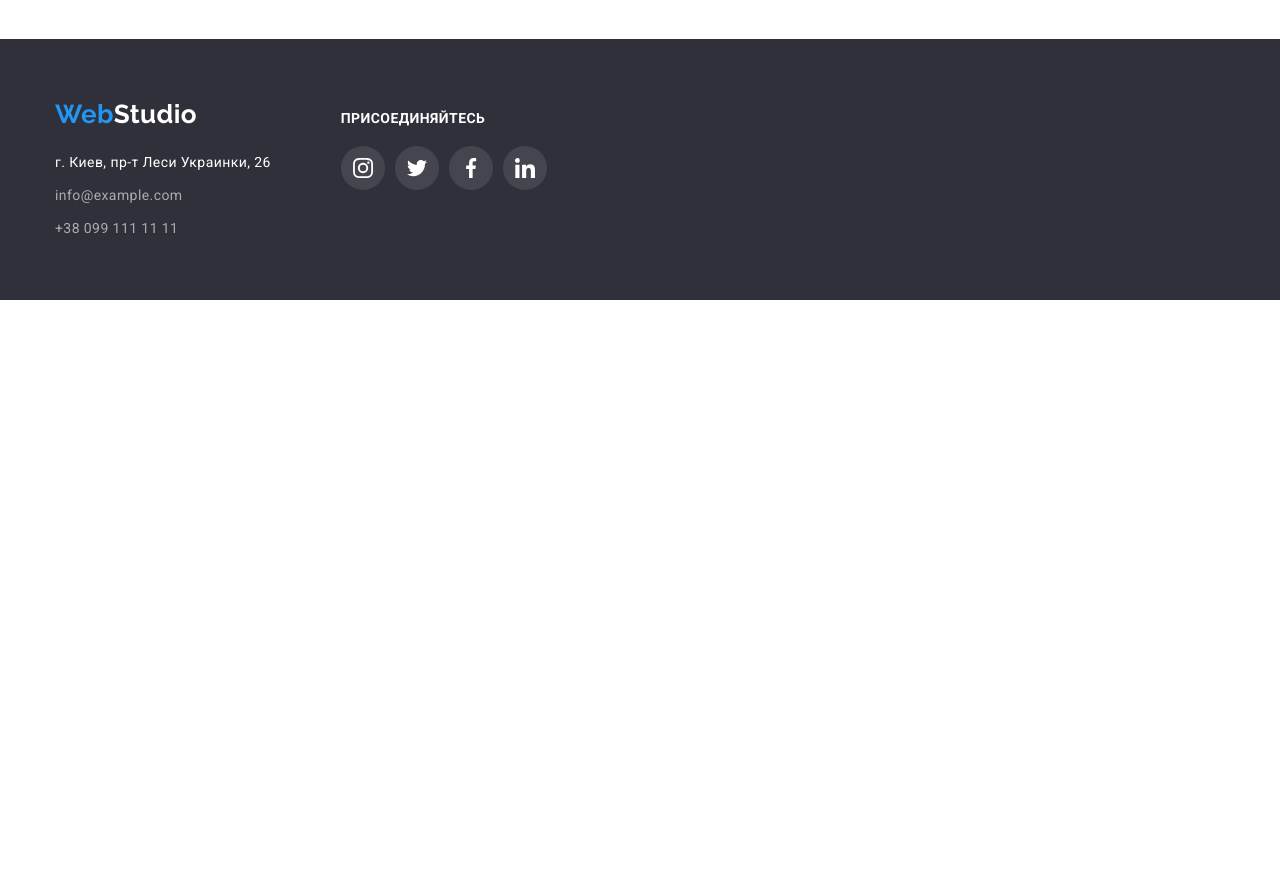
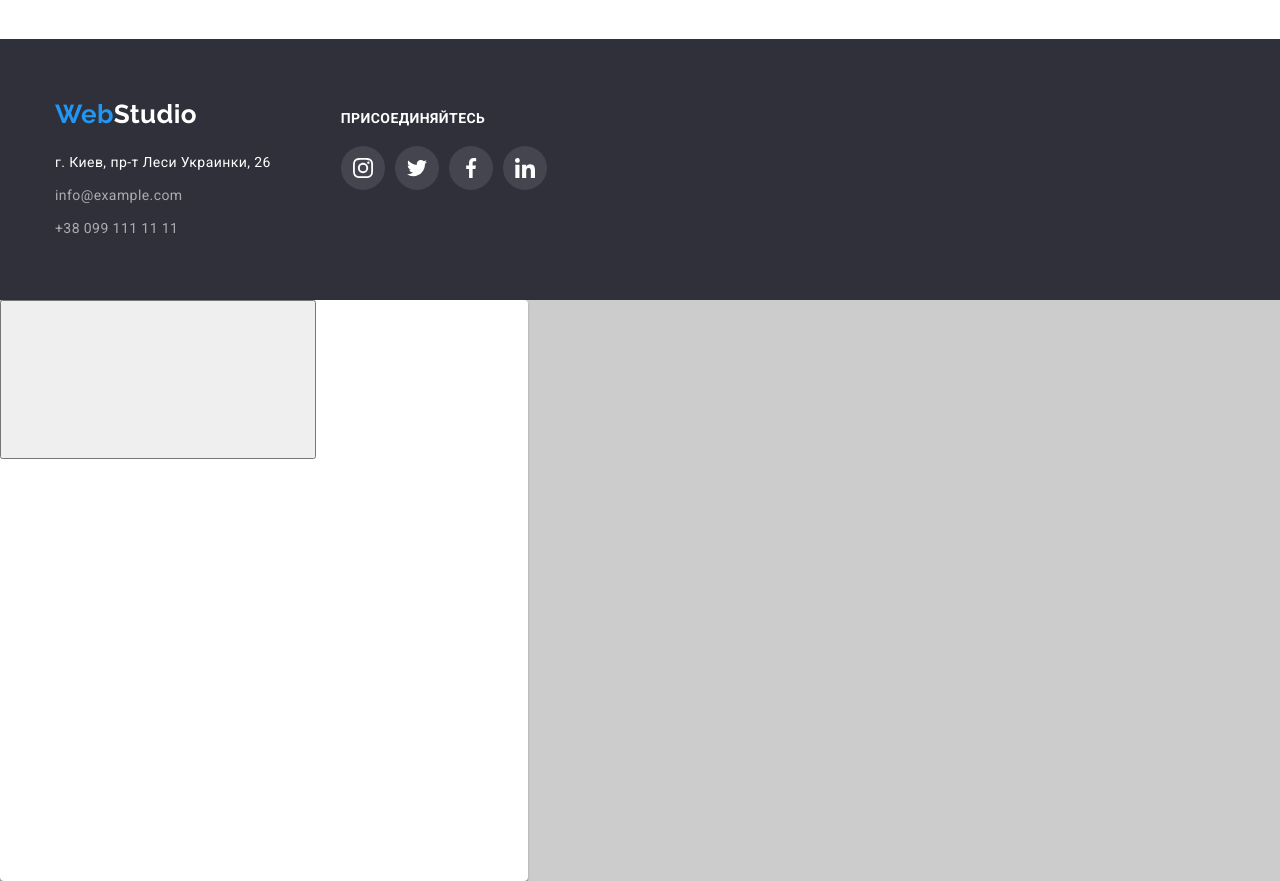
Before and after one commit to ruslan-sem/goit-markup-hw-05, a plain HTML site: page index.html in a window 1280 px wide. Shown: the part 2638-3519 px from the top of the page. Before the commit the page ends 2938 px from the top, so only its background shows below. Drawn offline with nearby package versions, Linux system fonts and the light colour scheme.

Commit message:
begin modal

```diff
--- a/css/styles.css
+++ b/css/styles.css
@@ -523,3 +523,16 @@ img {
     flex-basis: calc(100% / var(--card-item) - var(--card-gap)); */
   flex-basis: calc((100% - (var(--card-item) - 1) * var(--card-gap)) / var(--card-item));
 }
+
+/* modal */
+.backdrop {
+  background-color: rgba(0, 0, 0, 0.2);
+}
+.modal {
+  width: 528px;
+  height: 581px;
+  box-shadow: 0px 1px 3px rgba(0, 0, 0, 0.12), 0px 1px 1px rgba(0, 0, 0, 0.14),
+    0px 2px 1px rgba(0, 0, 0, 0.2);
+  border-radius: 4px;
+  background-color: var(--light-bg-cl);
+}
--- a/index.html
+++ b/index.html
@@ -436,5 +436,17 @@
         </div>
       </div>
     </footer>
+    <!-- modal window -->
+    <div class="backdrop">
+      <div class="modal">
+        <button class="modal-btn">
+          <svg class="modal-btn-icon" width="" height="">
+            <use href=""></use>
+          </svg>
+        </button>
+      </div>
+    </div>
+    <!-- script -->
+    <script src="./js/modal.js"></script>
   </body>
 </html>
```
